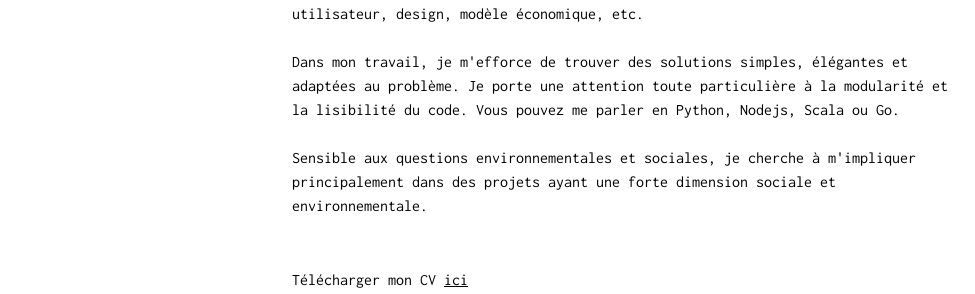
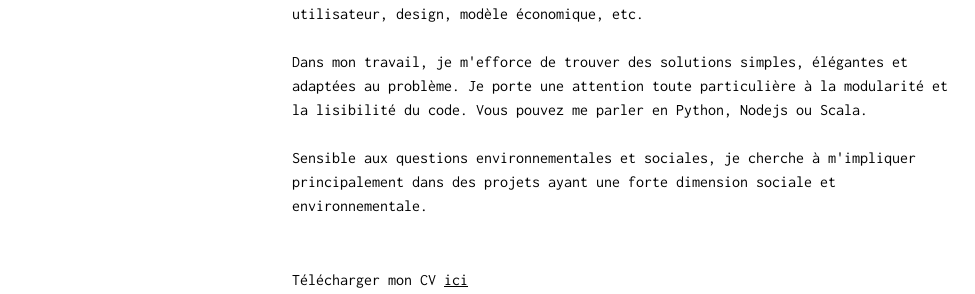
Before and after one commit to benoitguigal/benoitguigal.github.io, a Jekyll site: the page built from about.html, in a window 1280 px wide. Shown: the part 368-662 px from the top of the page, without its empty margins (18-993 px from the left). Built offline with Jekyll 4.4.1, drawn with Linux system fonts in a browser that asks for light colours.

```diff
--- a/_data/hard_skills.json
+++ b/_data/hard_skills.json
@@ -1,5 +1,5 @@
 [
-  "> Développement backend (Python, Scala, Go)",
+  "> Développement backend (Python, Scala, Nodejs)",
   "> Développement frontend (React.js, Vue.js)",
   "> Data engineering (Pandas, Hive, Spark)",
   "> Data visualisation (d3.js)",
--- a/about.html
+++ b/about.html
@@ -14,7 +14,7 @@ layout: default
   <p>
     Dans mon travail, je m'efforce de trouver des solutions simples, élégantes et adaptées au problème.
     Je porte une attention toute particulière à la modularité et la lisibilité du code. Vous pouvez me
-    parler en Python, Nodejs, Scala ou Go.
+    parler en Python, Nodejs ou Scala.
   </p>
   <br/>
   <p>
```
